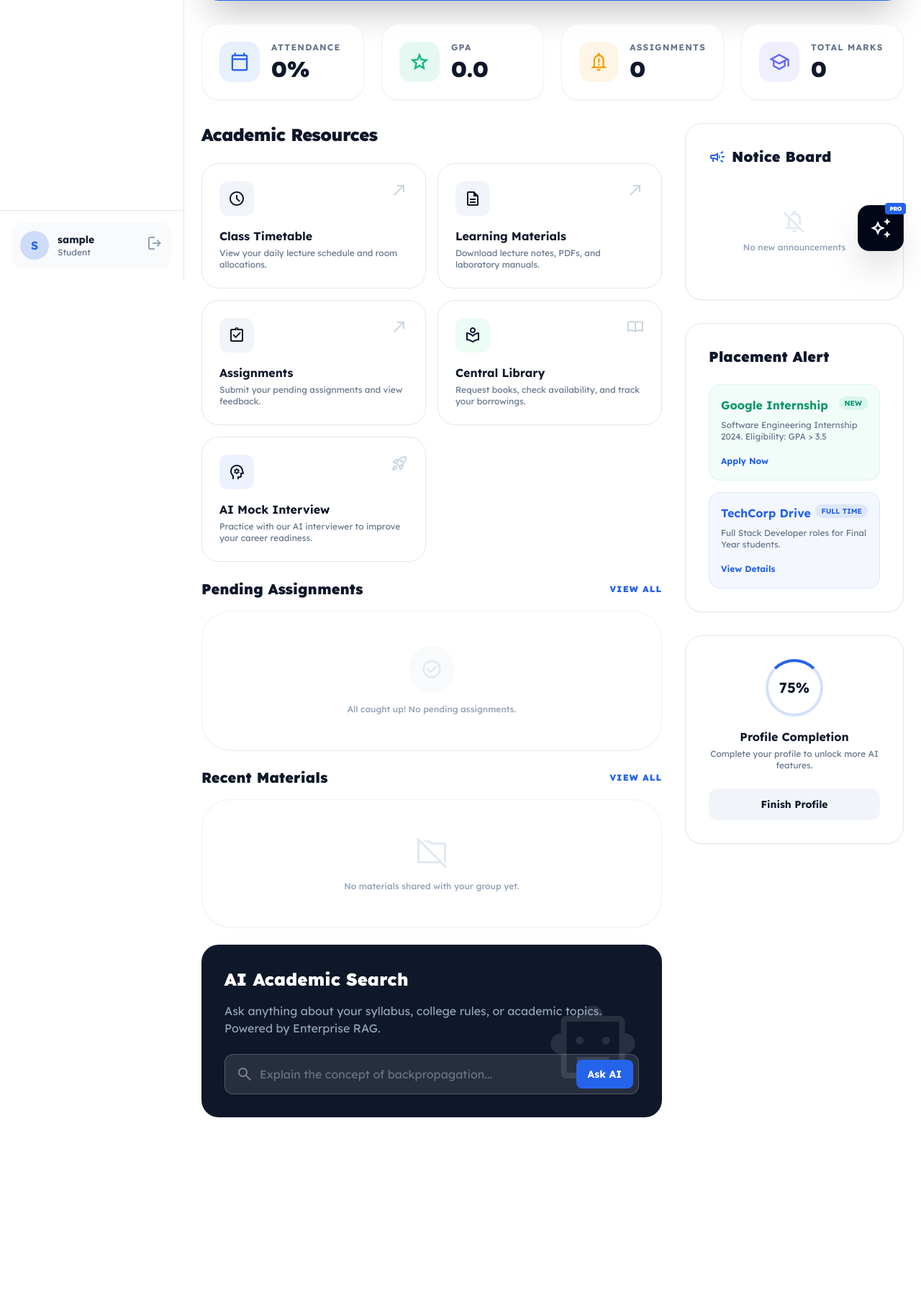
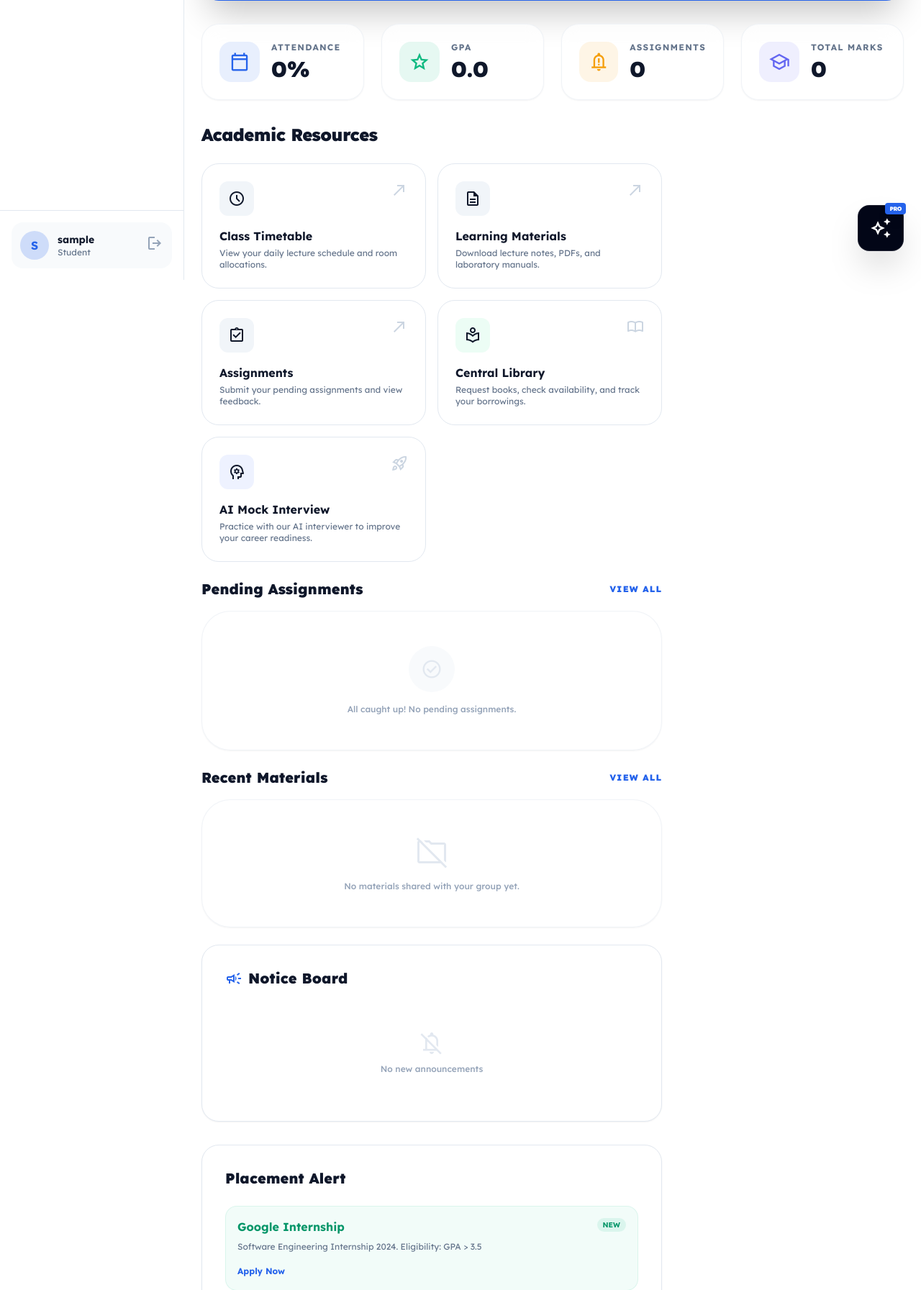
Before and after one commit to smohammedshafeeqhameed/CMS, a Django app: page /dashboard/ in a window 1280 px wide. Shown: the part 411-2204 px from the top of the page at 72% size. Before the commit the page ends 1964 px from the top, so only its background shows below. Run offline with Django 4.2, Linux system fonts and the light colour scheme; the visitor is signed in with stand-in values (Sample User, id 1); data that the repository does not hold is empty; some libraries are stand-ins or nearby versions.

Commit message:
Ui changes.

```diff
--- a/core/templates/layouts/modern_dashboard_base.html
+++ b/core/templates/layouts/modern_dashboard_base.html
@@ -96,16 +96,7 @@
                 <span class="material-symbols-outlined">assignment_turned_in</span>
                 <span class="font-bold">Attendance</span>
             </a>
-            <a href="#"
-                class="flex items-center gap-3 px-4 py-3 rounded-xl text-slate-500 hover:bg-slate-50 dark:hover:bg-slate-800/50 hover:text-primary transition-all">
-                <span class="material-symbols-outlined">group</span>
-                <span class="font-bold">My Mentees</span>
-            </a>
-            <a href="#"
-                class="flex items-center gap-3 px-4 py-3 rounded-xl text-slate-500 hover:bg-slate-50 dark:hover:bg-slate-800/50 hover:text-primary transition-all">
-                <span class="material-symbols-outlined">done_all</span>
-                <span class="font-bold">Approvals</span>
-            </a>
+
             {% elif user.is_super_admin %}
             <a href="{% url 'admin_list' %}"
                 class="flex items-center gap-3 px-4 py-3 rounded-xl {% if 'admin' in request.resolver_match.url_name %}sidebar-item-active{% else %}text-slate-500 hover:bg-slate-50 dark:hover:bg-slate-800/50 hover:text-primary transition-all{% endif %}">
--- a/placements/templates/placements/application_list.html
+++ b/placements/templates/placements/application_list.html
@@ -67,8 +67,7 @@
                         <p class="text-xs text-slate-500 font-medium">{{ app.job.company }}</p>
                     </td>
                     <td class="px-6 py-4">
-                        <p class="text-xs text-slate-600 dark:text-slate-400 font-medium">{{ app.applied_at|date:"M d,
-                            Y" }}</p>
+                        <p class="text-xs text-slate-600 dark:text-slate-400 font-medium">{{ app.applied_at|date:"M d,Y" }}</p>
                         <p class="text-[10px] text-slate-400 uppercase tracking-tighter">{{ app.applied_at|time:"H:i" }}
                         </p>
                     </td>
--- a/users/templates/users/dashboards/student.html
+++ b/users/templates/users/dashboards/student.html
@@ -237,27 +237,7 @@
                 </div>
             </div>
 
-            <!-- AI Search Feature -->
-            <div class="p-8 rounded-3xl bg-slate-900 text-white relative overflow-hidden">
-                <div class="absolute right-0 bottom-0 p-8 opacity-10">
-                    <span class="material-symbols-outlined text-9xl">smart_toy</span>
-                </div>
-                <div class="relative z-10">
-                    <h3 class="text-2xl font-black mb-4">AI Academic Search</h3>
-                    <p class="text-slate-400 mb-6">Ask anything about your syllabus, college rules, or academic topics.
-                        Powered by Enterprise RAG.</p>
-                    <div class="relative max-w-xl">
-                        <input type="text" placeholder="Explain the concept of backpropagation..."
-                            class="w-full h-14 bg-white/10 border border-white/20 rounded-xl px-4 pl-12 focus:ring-2 focus:ring-primary outline-none text-white">
-                        <span
-                            class="material-symbols-outlined absolute left-4 top-1/2 -translate-y-1/2 text-white/40">search</span>
-                        <button
-                            class="absolute right-2 top-2 h-10 px-4 bg-primary text-white rounded-lg font-bold text-sm">Ask
-                            AI</button>
-                    </div>
-                </div>
-            </div>
-        </div>
+
 
         <!-- Sidebar (1/3) -->
         <div class="space-y-8">
```
Also changed, not shown: core/templates/layouts/base.html (+0 -8 lines), students/templates/students/profile.html (+8 -16 lines), users/templates/users/dashboard copy.html (+0 -11 lines), users/templates/users/dashboards/placement_officer.html (+1 -30 lines).
